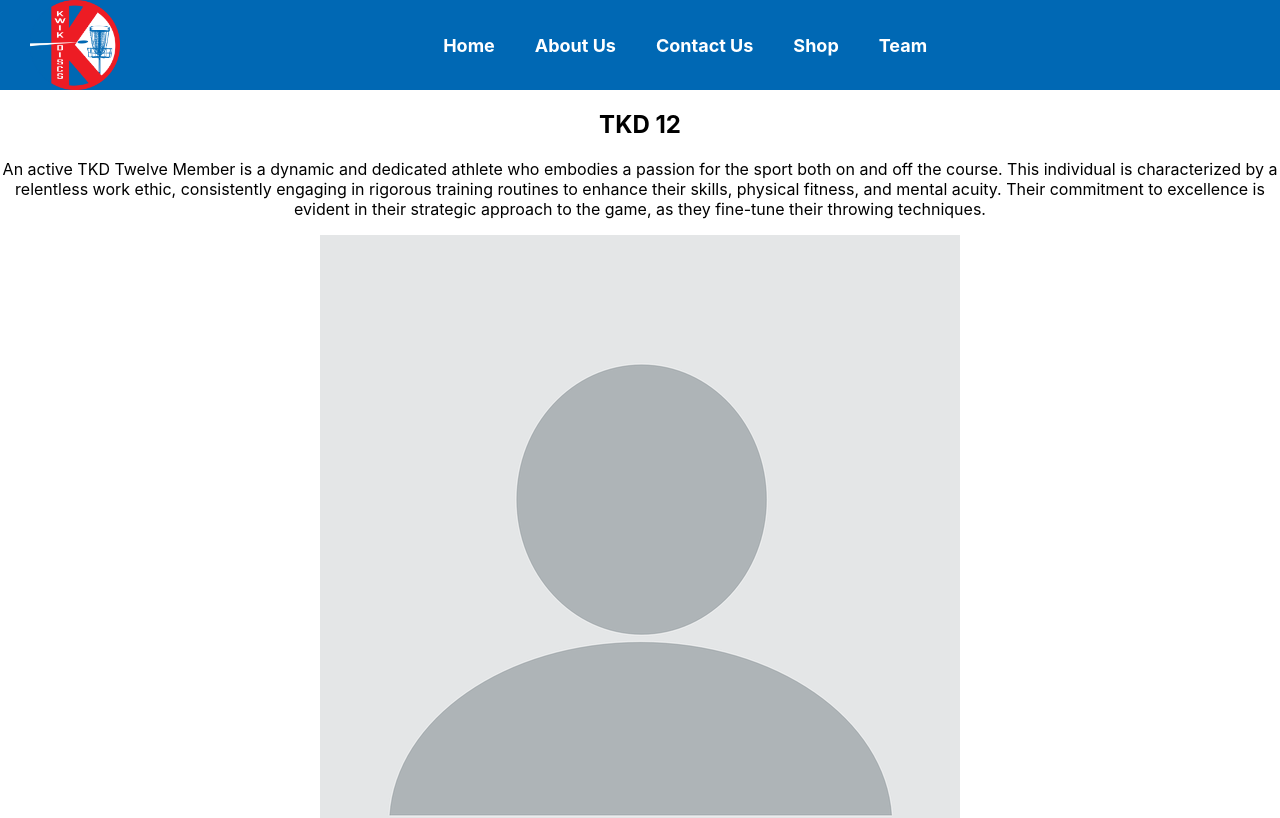
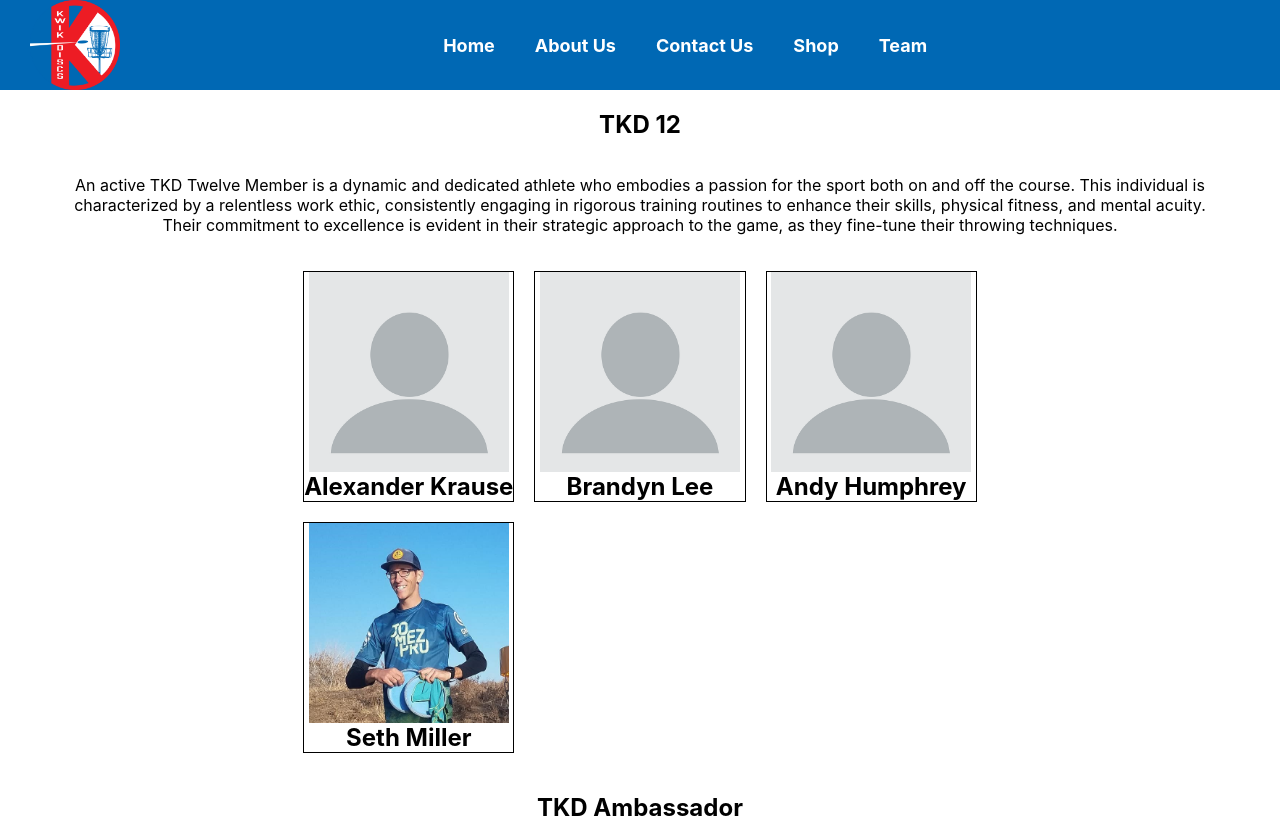
Before and after one commit to millerado/tkd-roster, a React (Create React App) app: page / in a window 1280 px wide. Shown: the top 818 px of the page. Built offline with nearby package versions, Linux system fonts and the light colour scheme.

Commit message:
styled basic playerbox

```diff
--- a/src/App.css
+++ b/src/App.css
@@ -4,6 +4,8 @@
 
 .App {
   text-align: center;
+  padding: 0;
+  margin: 0;
 }
 
 .header {
@@ -37,3 +39,38 @@
   margin: 0 20px;
   font-weight: 700;
 }
+
+.team-box {
+  display: flex;
+  flex-direction: column;
+  align-items: center;
+  padding: 0 50px;
+}
+
+.team-description {
+  padding: 0 20px;
+}
+
+.player-grid {
+  display: grid;
+  grid-template-columns: repeat(3, minmax(200px, 1fr));
+  gap: 20px;
+  padding: 20px;
+}
+
+.player-name {
+  margin: 0;
+}
+
+.player-box {
+  display: flex;
+  flex-direction: column;
+  align-items: center;
+  border: black 1px solid;
+}
+
+.player-picture {
+  width: 200px;
+  height: 200px;
+  object-fit: fill;
+}
```
